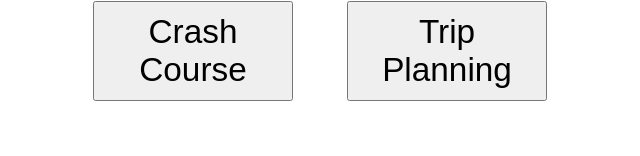
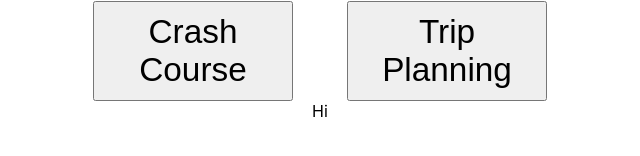
Before and after one commit to sarahsonder/toronno-for-you, a React (Create React App) app: page /crash-course in a window 1280 px wide. Shown: the part 150-306 px from the top of the page, without its empty margins (320-960 px from the left). Built offline with nearby package versions, Linux system fonts and the light colour scheme.

Commit message:
edit crash-course

```diff
--- a/src/App.js
+++ b/src/App.js
@@ -3,6 +3,7 @@ import {Buttons} from './components/Buttons'
 import React from 'react';
 import {Routes, Route} from 'react-router-dom';
 import Trip_Planning from "./components/Trip_Planning";
+import Crash_Course from "./components/Crash_Course";
 
 const horCenter = {display: 'flex', alignItems: 'center', justifyContent: 'center'}
 const App = () => {
@@ -26,7 +27,9 @@ const App = () => {
 
         <Routes>
             <Route path="/trip-planning" element={<Trip_Planning/>}></Route>
+            <Route path ="/crash-course" element={<Crash_Course/>}></Route>
         </Routes>
+
     </div>
   );
 };
--- a/src/components/Buttons.js
+++ b/src/components/Buttons.js
@@ -4,8 +4,10 @@ export const Buttons = () => {
     return (
         <>
             <div className="buttons">
-                <button style={{ width: "200px", height: "100px", fontSize: "25pt"}}>
-                    Crash Course</button>
+                <a href="/crash-course">
+                    <button style={{ width: "200px", height: "100px", fontSize: "25pt"}}>
+                        Crash Course</button>
+                </a>
                 &nbsp;&nbsp;&nbsp;&nbsp;&nbsp;&nbsp;&nbsp;&nbsp;&nbsp;&nbsp;&nbsp;&nbsp;
                 <a href="/trip-planning">
                     <button className="Trip_Planning" style={{ width: "200px", height: "100px", fontSize: "25pt"}}>Trip Planning</button>
--- /dev/null
+++ b/src/components/Crash_Course.js
@@ -0,0 +1,11 @@
+import React from "react"
+
+export const Crash_Course = () => {
+    return(
+        <div className="crash-course">
+            Hi
+        </div>
+    )
+}
+
+export default Crash_Course;
```
Also changed, not shown: src/Crash_Course.js (deleted).
